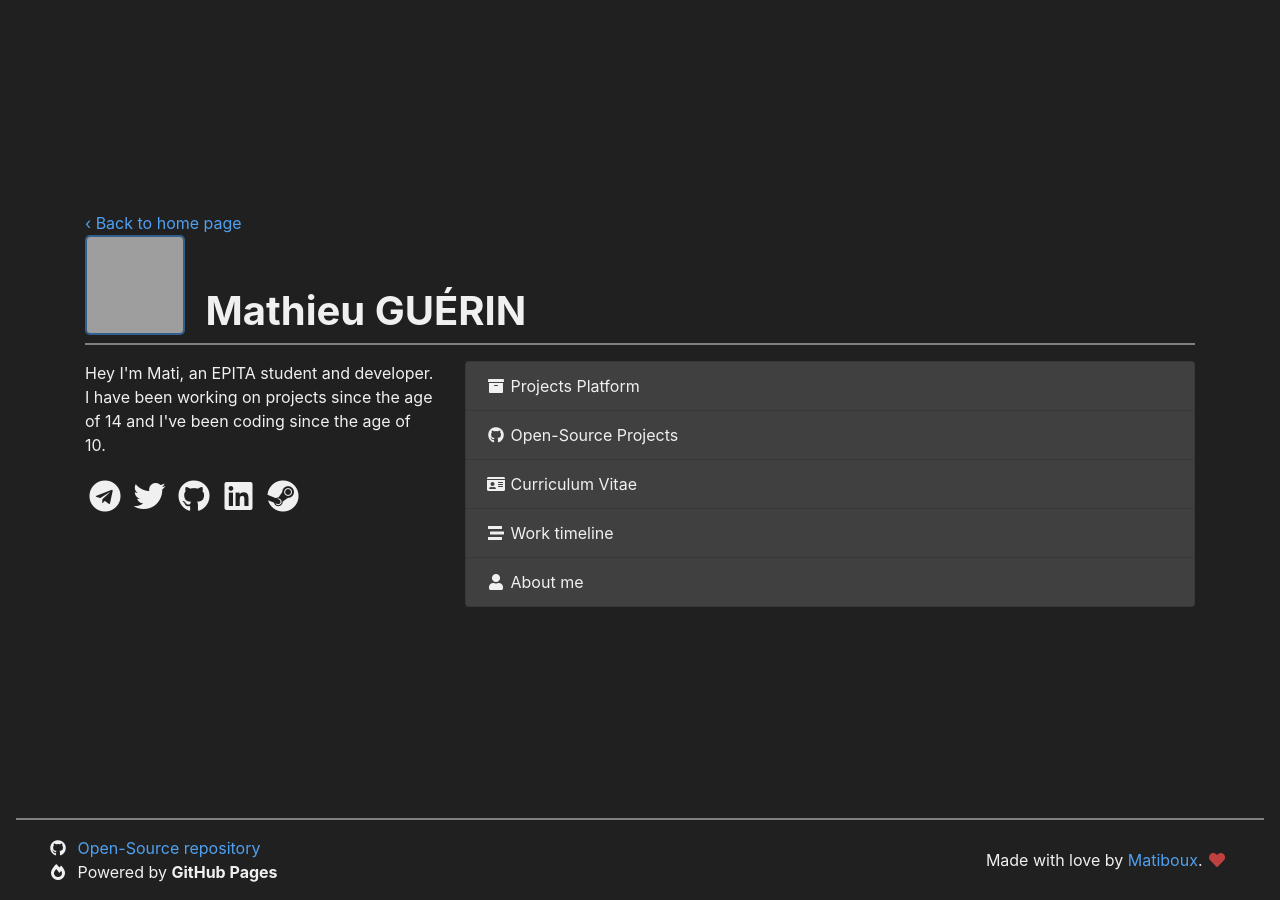
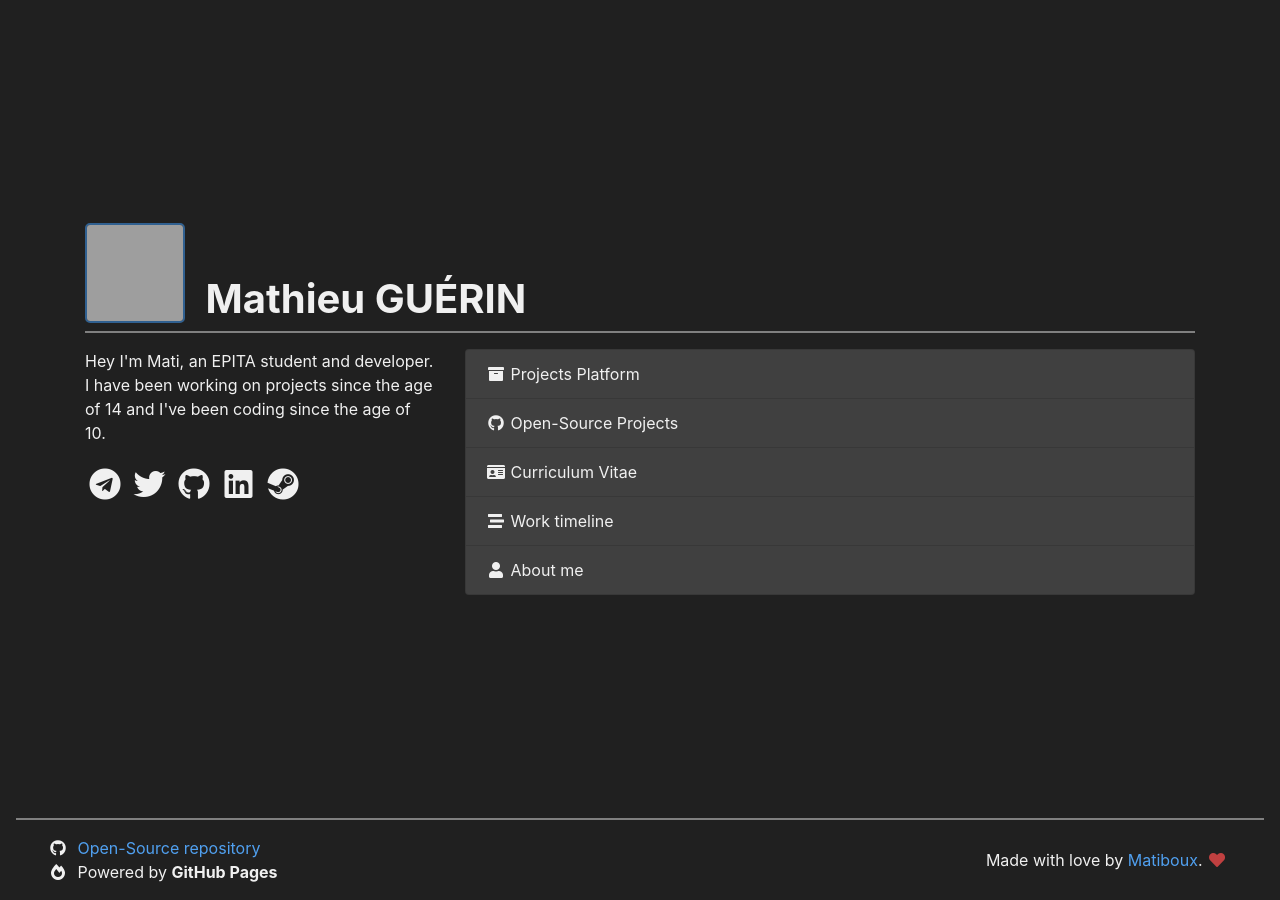
Before and after one commit to matiboux/matiboux.me, a Jekyll site: the page built from index.html, in a window 1280 px wide, cut to the strip 0-900 px from the top of the page. Built offline with Jekyll 4.4.1, drawn with Linux system fonts in a browser that asks for light colours; nearby versions of some CDN libraries; grey boxes are pictures that could not be loaded.

Commit message:
fix the unless!

```diff
--- a/_layouts/default.html
+++ b/_layouts/default.html
@@ -26,7 +26,7 @@
 
 	<main id="main">
 		<div class="container {{ page.container_class }}">
-			{% unless home %}
+			{% unless page.home %}
 				<a href="{{ '/' | relative_url }}">&lsaquo; Back to home page</a>
 			{% endunless %}
 
```
